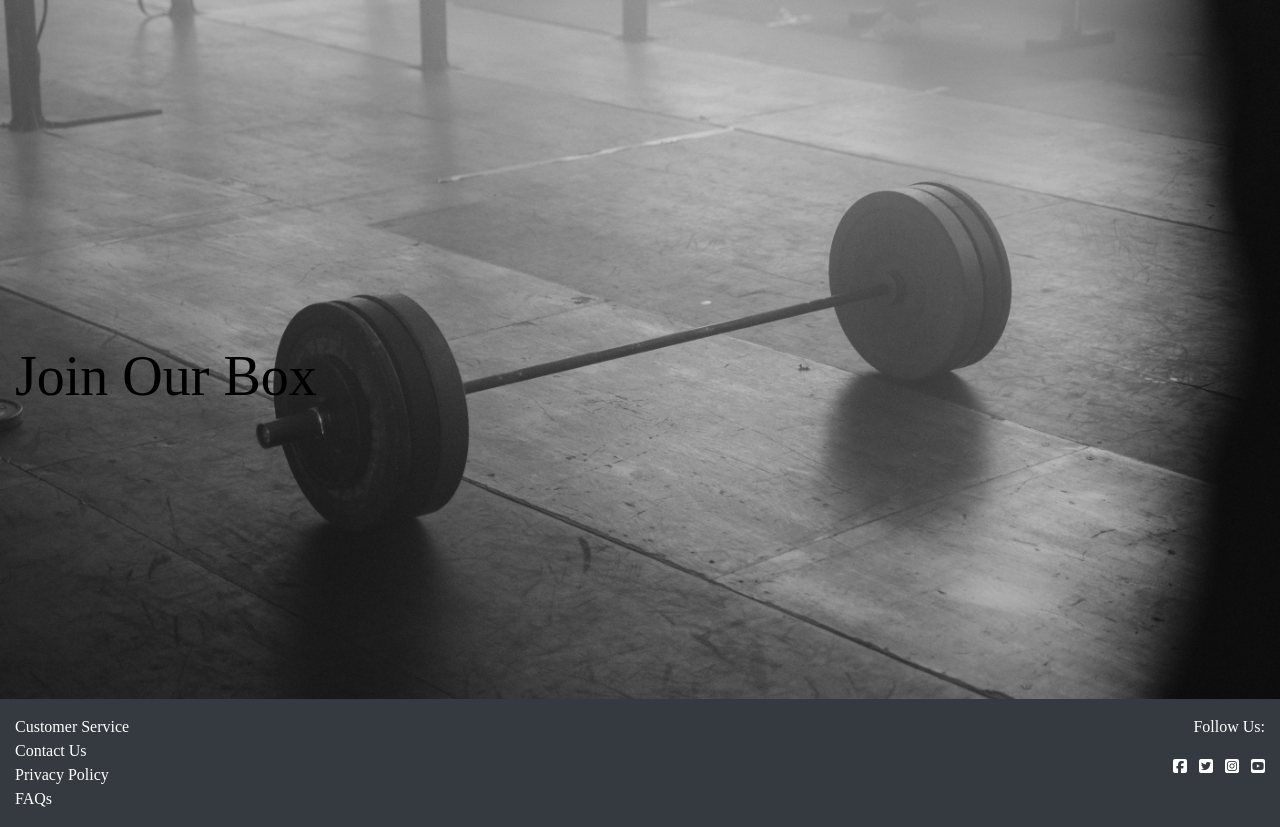
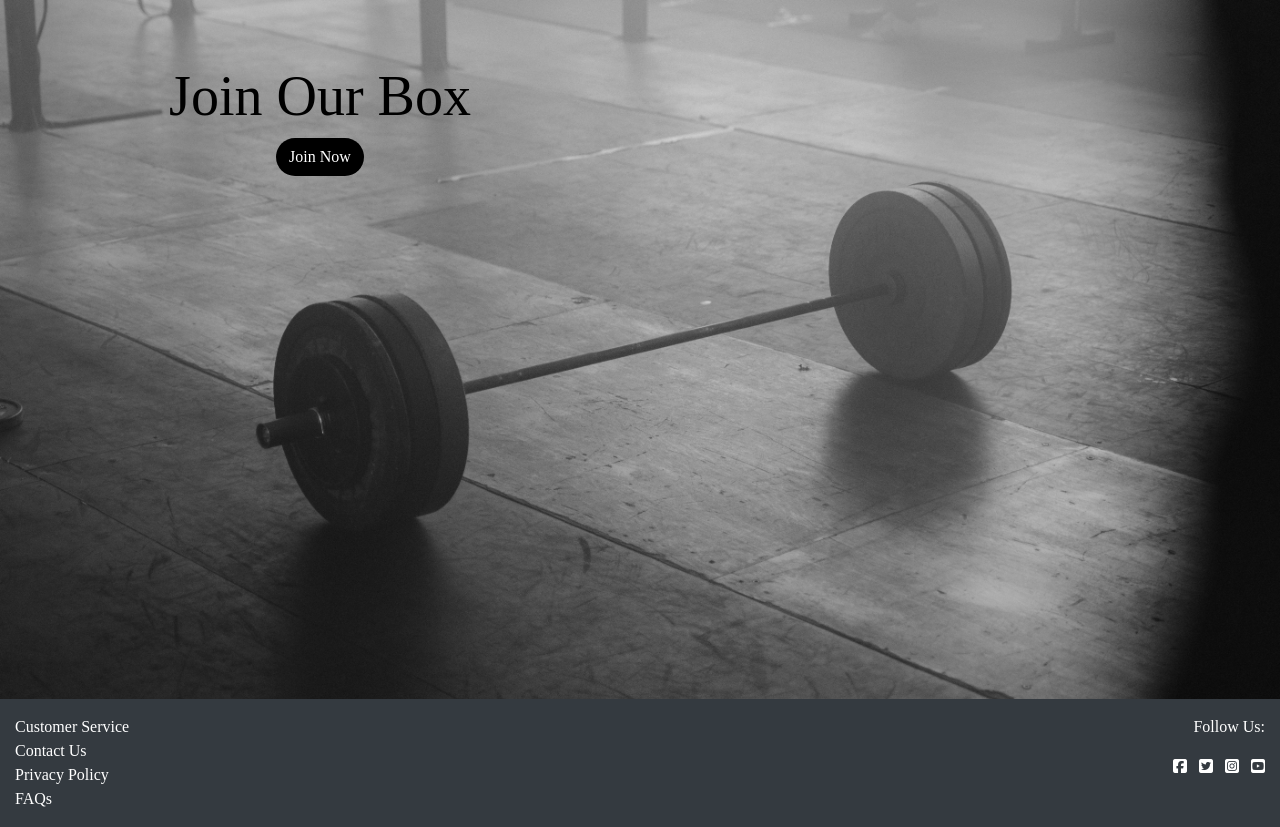
Before and after one commit to Jaimilit/beyond-the-barbell, a Django app: page / in a window 1280 px wide. Shown: the part 101-928 px from the top of the page. Run offline with Django 3.2, Linux system fonts and the light colour scheme; some libraries are stand-ins or nearby versions; some web fonts are replaced.

Commit message:
change main content on index page with button

```diff
--- a/home/templates/home/index.html
+++ b/home/templates/home/index.html
@@ -10,12 +10,15 @@
 {% endblock %}
 
 {% block content %}
-<div class="container-fluid h-100">
-    <div class="row h-100 align-items-start"> <!-- Changed align-items-center to align-items-start -->
-        <div class="col-12 col-md-6 my-auto">
-            <h1 class="display-4 logo-font text-black">
-               Join Our Box
-            </h1>
+<div class="container-fluid h-100 join-box-container">
+    <div class="row h-100 align-items-center">
+        <div class="col-12 col-md-6 my-auto mt-md-0">
+            <div class="text-center text-md-start">
+                <h1 class="display-4 logo-font text-black">
+                    Join Our Box
+                </h1>
+                <button class="btn btn-black rounded-pill">Join Now</button>
+            </div>
         </div>
     </div>
 </div>
--- a/static/css/base.css
+++ b/static/css/base.css
@@ -78,6 +78,7 @@ body {
 }
 
 
+
 /* Footer Elements */
 
 footer {
```
